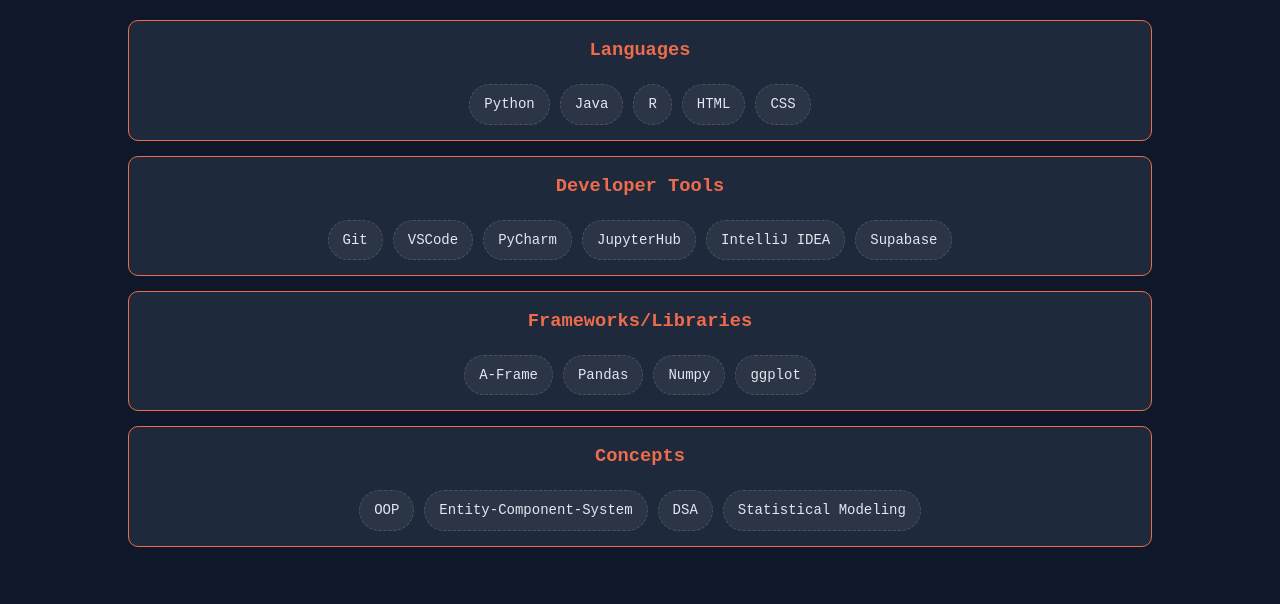
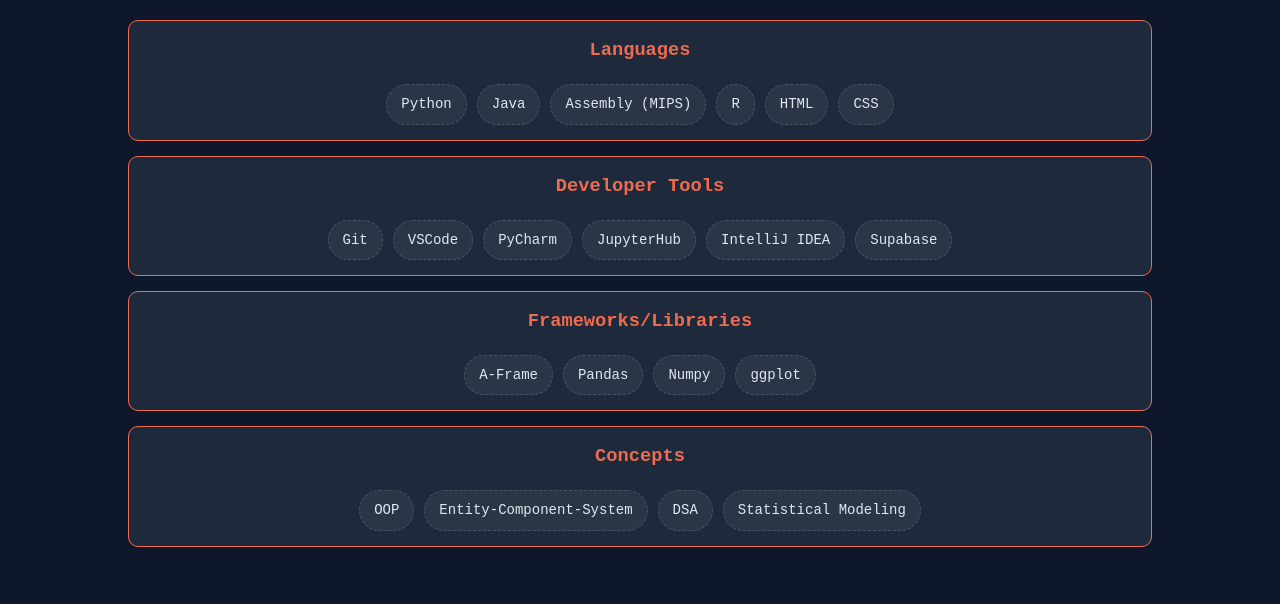
Before and after one commit to yh-cyber/yh-cyber.github.io, a plain HTML site: page index.html in a window 1280 px wide. Shown: the part 1539-2143 px from the top of the page. Drawn offline with Linux system fonts and the light colour scheme; a web font is replaced by a local one.

Commit message:
adding magicaldrop info

```diff
--- a/index.html
+++ b/index.html
@@ -76,6 +76,7 @@
             <div class="skill-tags">
                 <span>Python</span>
                 <span>Java</span>
+                <span>Assembly (MIPS)</span>
                 <span>R</span>
                 <span>HTML</span>
                 <span>CSS</span>
@@ -378,6 +379,20 @@
     <div class="carousel-container">
     <div class="cs-project-carousel" id="csprojectCarousel">
 
+
+      <!-- <a href="projects/under-construction.html" class="project-card">
+        <div class="project-info">
+            <h3>Magical Drop</h3>
+            <p>
+              A 1990s puzzle game clone built in Assembly.
+            </p>
+
+            <h6>
+                <span>Assembly (MIPS)</span>
+            </h6>
+        </div>
+      </a> -->
+
       <a href="projects/under-construction.html" class="project-card">
         <div class="project-info">
             <h3>TerrainDiffusion</h3>
```
